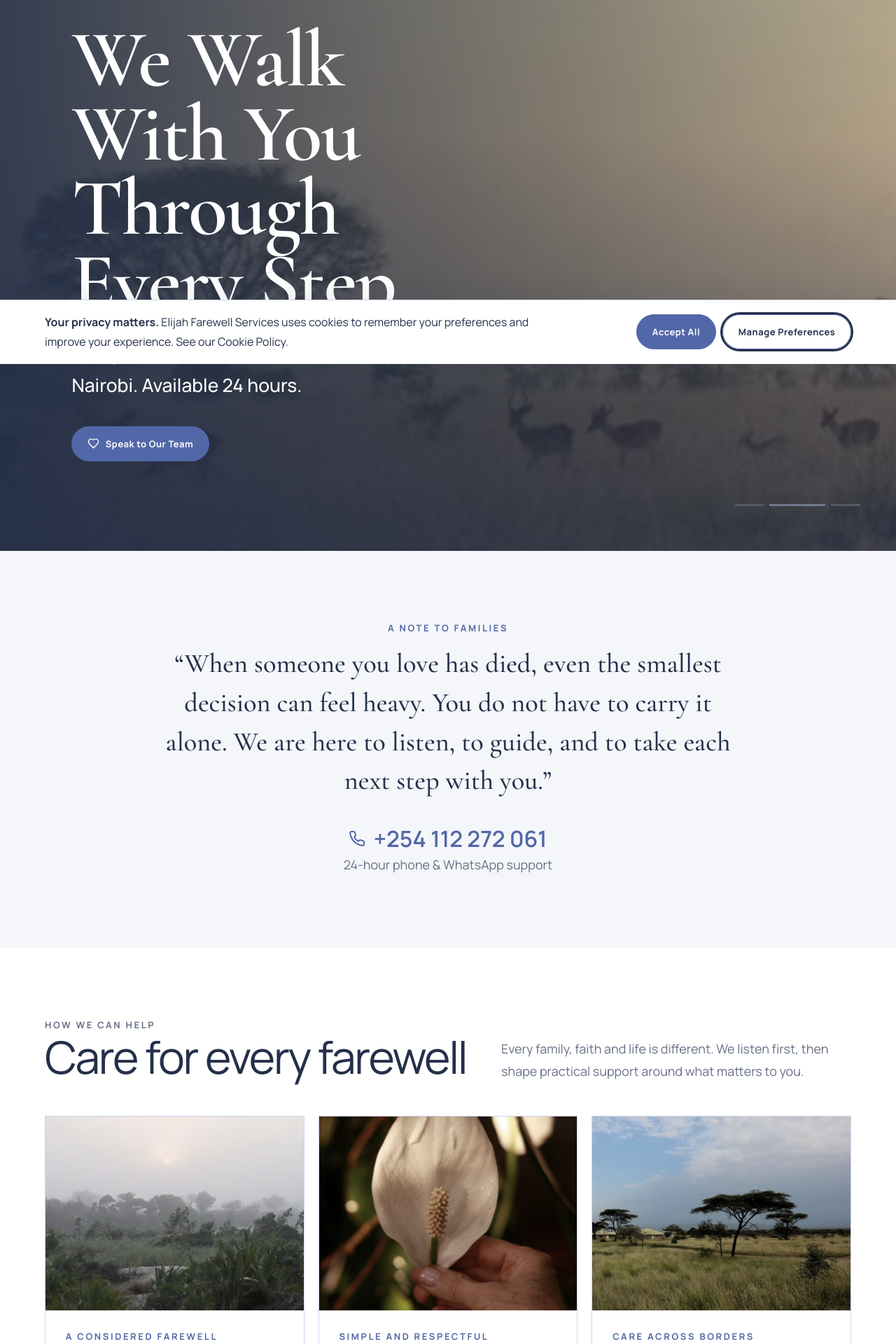
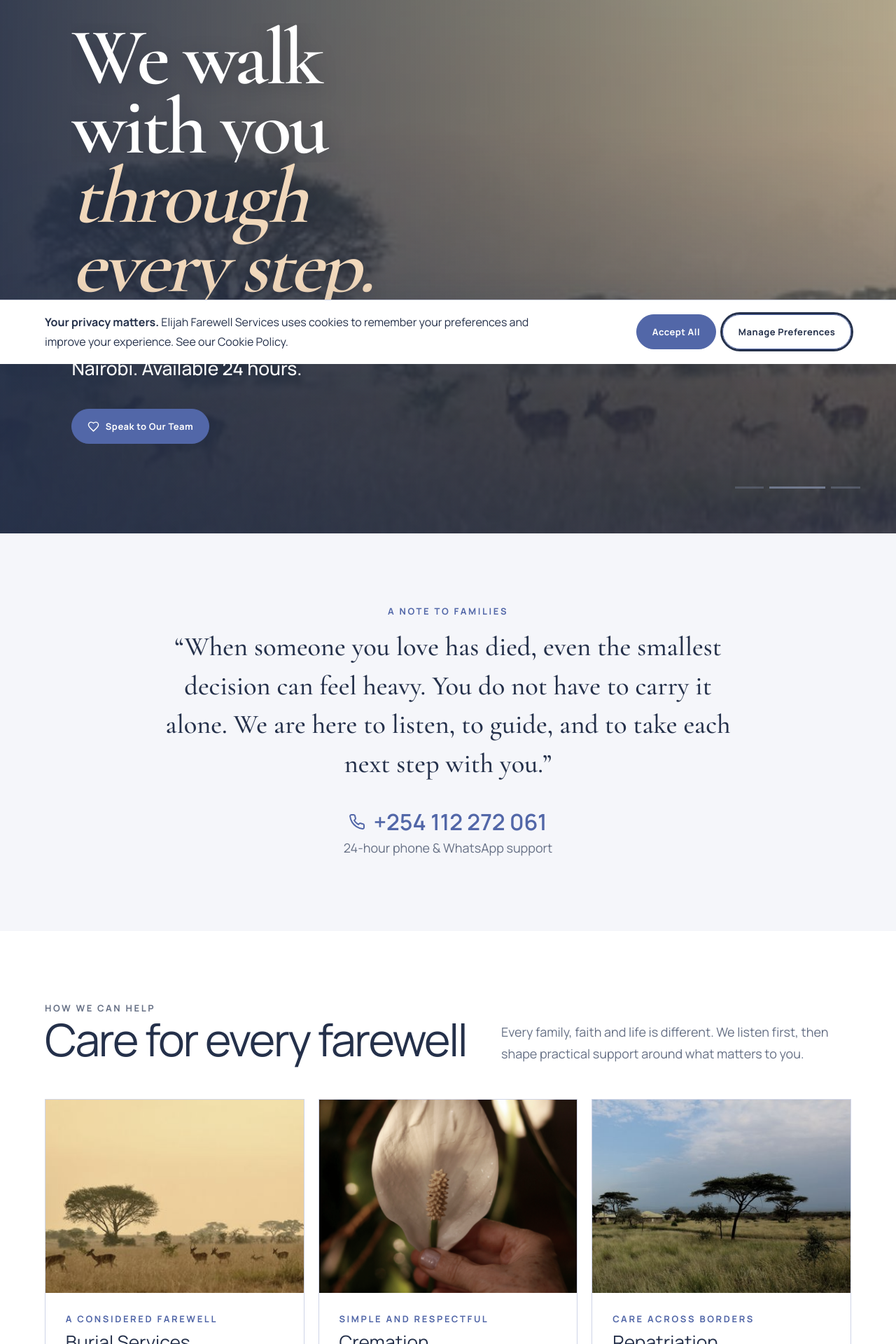
Before and after one commit to wambetebenjamin/Elijah-Farewell-Services, a Next.js app: page / in a window 1280 px wide. Shown: the part 280-2200 px from the top of the page at 70% size. Built offline with nearby package versions, Linux system fonts and the light colour scheme; no server answers.

Commit message:
Polish hero title animation and service imagery
Co-authored-by: arena-agent <297053741+arena-agent@users.noreply.github.com>

```diff
--- a/app/page.tsx
+++ b/app/page.tsx
@@ -5,11 +5,10 @@ import { services, phoneDisplay, phoneHref, whatsapp } from '@/data/site'
 import { Testimonials, FAQ } from '@/components/HomeInteractive'
 import { SimpleForm } from '@/components/Forms'
 import { HeroCarousel } from '@/components/HeroCarousel'
-const words='We Walk With You Through Every Step.'.split(' ')
 export default function Home(){return <>
- <section className="hero"><HeroCarousel/><div className="hero-content"><p className="kicker">Compassionate care · Nairobi</p><h1 className="display">{words.map((w,i)=><span key={w} style={{'--i':i} as React.CSSProperties}>{w}</span>)}</h1><p>Compassionate funeral services in Nairobi. Available 24 hours.</p><a className="btn" href={whatsapp}><Heart size={17}/>Speak to Our Team</a></div></section>
+ <section className="hero"><HeroCarousel/><div className="hero-content"><p className="kicker">Compassionate care · Nairobi</p><h1 className="display" aria-label="We walk with you through every step"><span className="hero-title-line">We walk with you</span><span className="hero-title-line hero-title-accent">through every step.</span></h1><p>Compassionate funeral services in Nairobi. Available 24 hours.</p><a className="btn" href={whatsapp}><Heart size={17}/>Speak to Our Team</a></div></section>
  <section className="section family-note"><div className="inner"><p className="kicker">A note to families</p><blockquote>“When someone you love has died, even the smallest decision can feel heavy. You do not have to carry it alone. We are here to listen, to guide, and to take each next step with you.”</blockquote><a href={phoneHref} className="big-phone"><Phone/> {phoneDisplay}</a><p className="muted">24-hour phone & WhatsApp support</p></div></section>
- <section className="section" id="services"><div className="inner"><div className="section-head"><div><p className="kicker">How we can help</p><h2>Care for every farewell</h2></div><p>Every family, faith and life is different. We listen first, then shape practical support around what matters to you.</p></div><div className="service-grid">{services.map(s=><article className="service-card" key={s.slug}><Image src={s.image} alt="Peaceful natural setting" width={600} height={450}/><div className="service-body"><p className="kicker">{s.eyebrow}</p><h3>{s.name}</h3><p>{s.description}</p><Link className="text-link" href={`/services/${s.slug}`}>Enquire About This Service <ArrowRight size={15}/></Link></div></article>)}</div></div></section>
+ <section className="section" id="services"><div className="inner"><div className="section-head"><div><p className="kicker">How we can help</p><h2>Care for every farewell</h2></div><p>Every family, faith and life is different. We listen first, then shape practical support around what matters to you.</p></div><div className="service-grid">{services.map(s=><article className="service-card" key={s.slug}><Image src={s.image} alt={`${s.name} — Elijah Farewell Services`} width={600} height={450}/><div className="service-body"><p className="kicker">{s.eyebrow}</p><h3>{s.name}</h3><p>{s.description}</p><Link className="text-link" href={`/services/${s.slug}`}>Enquire About This Service <ArrowRight size={15}/></Link></div></article>)}</div></div></section>
  <section className="split" id="pre-planning"><div className="split-image" style={{backgroundImage:"url('/images/savanna.jpg')"}}/><div className="split-content"><p className="kicker">Planning ahead</p><h2>A thoughtful gift to those you love</h2><p className="muted">Pre-planning lets your wishes be known and lifts the weight of difficult decisions from your family. The conversation is private, gentle and entirely at your pace.</p><ol className="steps"><li>Choose Your Preferences</li><li>Document Your Wishes</li><li>We Handle the Rest</li></ol><Link className="btn" href="/pre-planning">Learn about pre-planning <ArrowRight size={16}/></Link></div></section>
  <section className="section dark"><div className="inner"><div className="center"><p className="kicker">Words from families</p><h2>Thank you for trusting us</h2></div><Testimonials/></div></section>
  <section className="about-strip" id="about"><div className="photo"/><div className="split-content"><p className="kicker">Our story</p><h2>Serving Nairobi families since 1998</h2><p>Elijah Farewell Services was founded on a simple promise: that every family should be met with patience, dignity and honest guidance.</p><p className="muted">Our trained team works alongside churches, hospitals, counsellors and institutions across Nairobi.</p><div className="values"><div className="value"><Heart/><h3>Compassion</h3><p>We listen without judgement.</p></div><div className="value"><ShieldCheck/><h3>Integrity</h3><p>Clear guidance, always.</p></div><div className="value"><Users/><h3>Community</h3><p>Rooted here in Nairobi.</p></div><div className="value"><FileText/><h3>Professional care</h3><p>Experienced and accountable.</p></div></div><Link href="/about" className="text-link">Meet our team <ArrowRight size={15}/></Link></div></section>
--- a/data/site.ts
+++ b/data/site.ts
@@ -4,7 +4,7 @@ export const whatsapp = 'https://wa.me/254112272061?text=Hello.%20I%20need%20ass
 
 export type Service = { slug: string; name: string; eyebrow: string; description: string; full: string; image: string; included: string[]; steps: string[] }
 export const services: Service[] = [
-  {slug:'burial-services',name:'Burial Services',eyebrow:'A considered farewell',description:'Thoughtful coordination of every detail, shaped by your family’s wishes and traditions.',full:'We guide your family through each decision with patience, clarity and care. From the first call through the final farewell, one dedicated coordinator remains beside you.',image:'/images/hero.jpg',included:['Collection and dignified care','Family consultation and arrangements','Church, cemetery and transport coordination','Documentation guidance'],steps:['Call our 24-hour team','Meet your dedicated coordinator','Agree a fitting service plan','We coordinate every detail']},
+  {slug:'burial-services',name:'Burial Services',eyebrow:'A considered farewell',description:'Thoughtful coordination of every detail, shaped by your family’s wishes and traditions.',full:'We guide your family through each decision with patience, clarity and care. From the first call through the final farewell, one dedicated coordinator remains beside you.',image:'/images/sunrise.jpg',included:['Collection and dignified care','Family consultation and arrangements','Church, cemetery and transport coordination','Documentation guidance'],steps:['Call our 24-hour team','Meet your dedicated coordinator','Agree a fitting service plan','We coordinate every detail']},
   {slug:'cremation',name:'Cremation',eyebrow:'Simple and respectful',description:'Clear guidance and dignified arrangements for a private or accompanied cremation.',full:'Our team arranges cremation respectfully and explains each choice without pressure. We can help you plan a service before or after, and advise on the care of ashes.',image:'/images/lily.jpg',included:['Required documentation','Crematorium coordination','Dignified transport','Guidance for a memorial gathering'],steps:['Speak privately with our team','Review your preferences','Complete required documents','Hold the farewell you choose']},
   {slug:'repatriation',name:'Repatriation',eyebrow:'Care across borders',description:'Experienced local and international coordination to bring your loved one home.',full:'We coordinate with embassies, airlines and receiving funeral homes, keeping your family informed throughout the journey.',image:'/images/acacia.jpg',included:['Embassy and airline liaison','Documentation and permits','Preparation for travel','Airport and receiving-home coordination'],steps:['Contact our repatriation lead','Share destination details','We secure permits and travel','Receive regular journey updates']},
   {slug:'memorial-services',name:'Memorial Services',eyebrow:'A life remembered',description:'Personal memorial gatherings that honour a life with warmth, faith and meaning.',full:'We help create a calm, personal gathering in a church, home or chosen venue, centred on the memories and values that matter to your family.',image:'/images/candle.jpg',included:['Service planning','Venue and supplier liaison','Tribute and programme guidance','On-the-day coordination'],steps:['Tell us about your loved one','Choose the place and form','Shape tributes and readings','Gather in remembrance']},
```
Also changed, not shown: app/globals.css.
